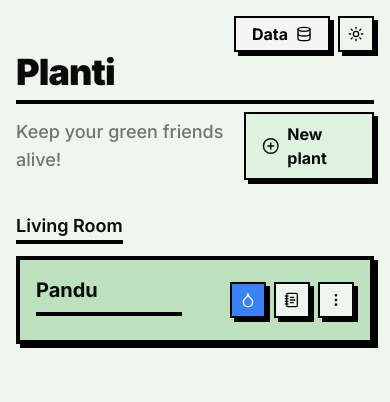
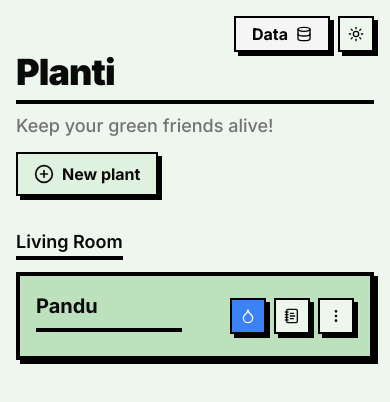
Before and after one commit to joaquinponzone/planti-app, a Next.js app: page / in a window 390 px wide. Shown: the top 402 px of the page. Built offline with nearby package versions, Linux system fonts and the light colour scheme.

Commit message:
feat: Improve homepage layout responsiveness and styling

```diff
--- a/app/page.tsx
+++ b/app/page.tsx
@@ -8,11 +8,11 @@ export default function Home() {
       <div className="max-w-4xl mx-auto">
         <header className="mb-8">
           <h1 className="text-4xl md:text-5xl font-black tracking-tight border-b-4 border-black dark:border-primary pb-2 mb-2">Planti</h1>
-          <div className="flex justify-between items-center mb-6">
+          <div className="flex flex-col md:flex-row justify-between md:items-center mb-6 gap-3">
             <p className="text-lg font-medium text-muted-foreground">Keep your green friends alive!</p>
             <Link
               href="/add-plant"
-              className="flex items-center gap-2 bg-primary/30 dark:bg-primary dark:hover:bg-primary/90 text-primary-foreground font-bold py-2 px-4 border-2 border-black neo-brutalist-shadow transition-all hover:translate-x-1 hover:translate-y-1 hover:shadow-none"
+              className="flex items-center gap-2 bg-primary/30 dark:bg-primary dark:hover:bg-primary/90 text-primary-foreground font-bold py-2 px-4 border-2 border-black neo-brutalist-shadow transition-all hover:translate-x-1 hover:translate-y-1 hover:shadow-none w-fit"
             >
               <PlusCircle size={20} />
               <span>New plant</span>
```
